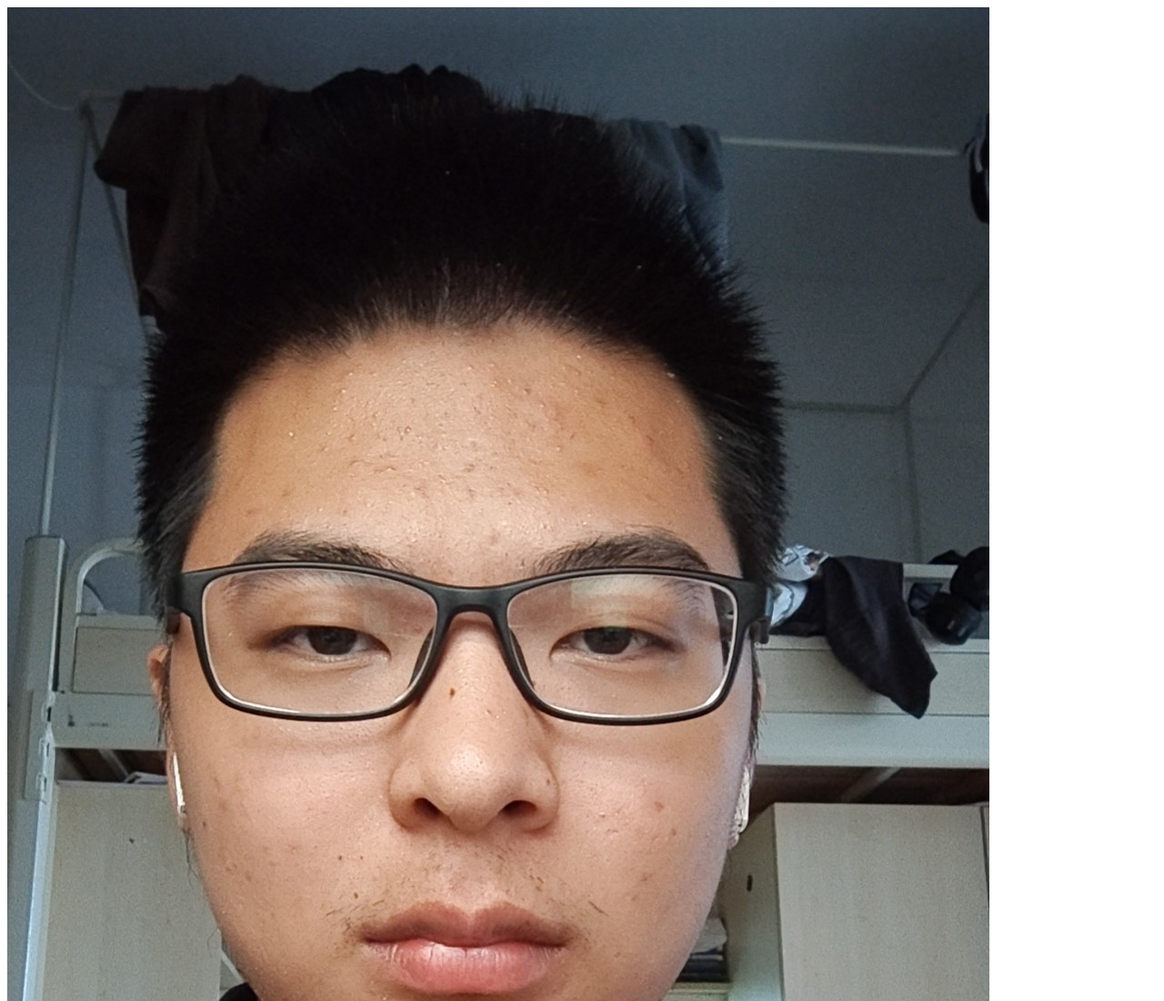
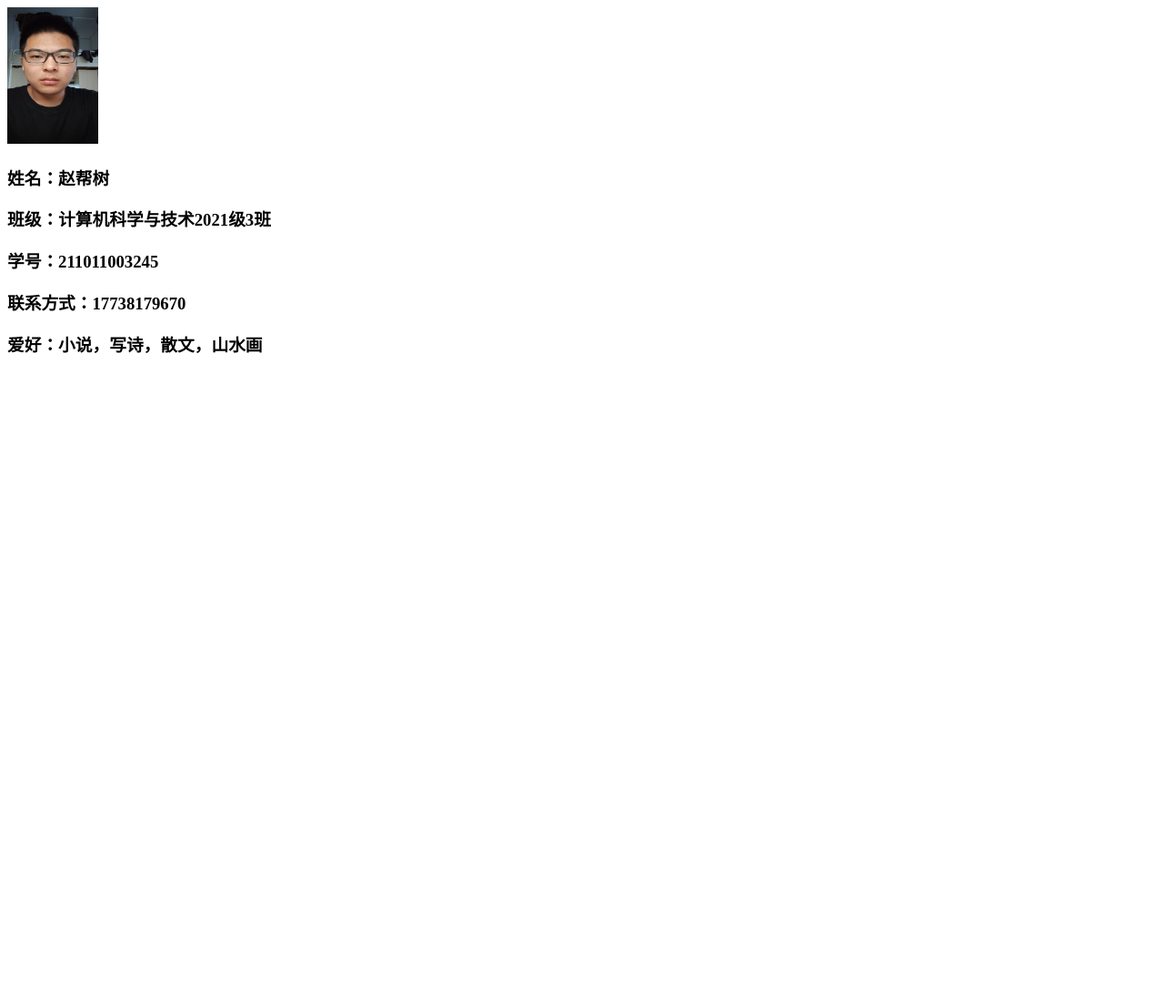
Before and after one commit to bangshuz/JavaWeb, a plain HTML site: page index.html in a window 1280 px wide. Shown: the top 1100 px of the page at 91% size. After the commit the page ends 800 px from the top, so only its background shows below. Drawn offline with Linux system fonts and the light colour scheme.

Commit message:
Update index.html

```diff
--- a/index.html
+++ b/index.html
@@ -5,7 +5,7 @@
 <title>自我介绍</title>
 </head>
 <body>
-<img src="img.jpg" alt="img">
+<img src="img.jpg" alt="img" height="150" width="100">
 
 <h3>姓名：赵帮树</h3>
 <h3>班级：计算机科学与技术2021级3班</h3>
```
